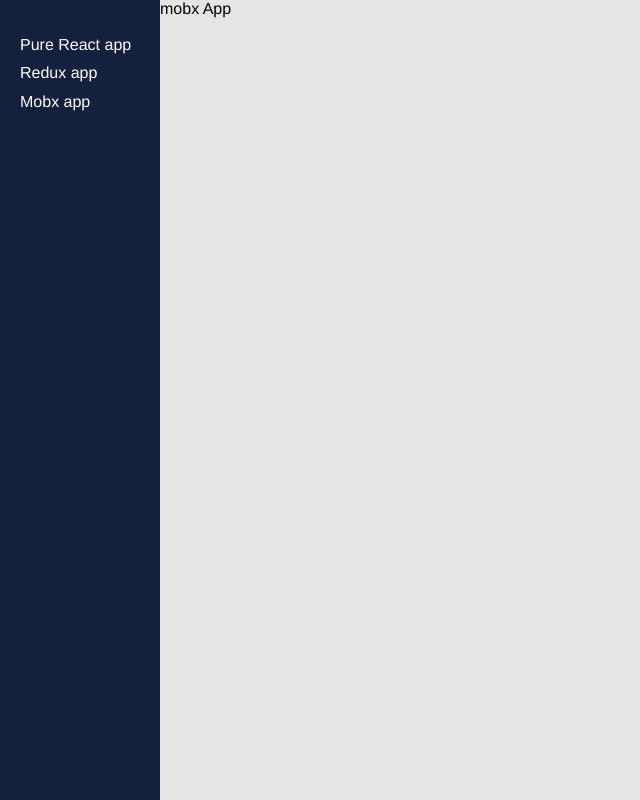
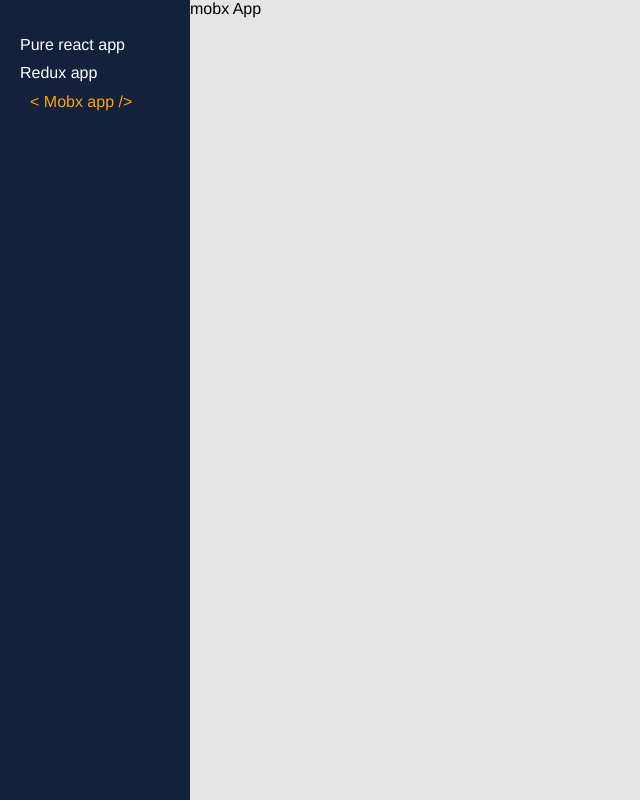
Before and after one commit to vovkvlad/ui-directory, a React app: page /mobx in a window 1280 px wide. Shown: the whole page, without its empty margins (0-640 px from the left). Built offline with nearby package versions, Linux system fonts and the light colour scheme.

Commit message:
Added some stylings to global nv

```diff
--- a/src/AppLayout/AppLayout.js
+++ b/src/AppLayout/AppLayout.js
@@ -1,7 +1,7 @@
 import React, { Component } from 'react';
 import {
   Route,
-  Link
+  NavLink
 } from 'react-router-dom'
 
 import SideNav from './SideNav';
@@ -17,14 +17,30 @@ export default class AppLayout extends Component {
     return (
       <div className={styles.container}>
         <SideNav>
-          <Link to="/">Pure React app</Link>
-          <Link to="/redux">Redux app</Link>
-          <Link to="/mobx">Mobx app</Link>
+          <NavLink
+            exact={true}
+            to="/"
+            activeClassName={styles.activeSideNavLink}
+            className={styles.sideNavLink}>
+            Pure react app
+          </NavLink>
+          <NavLink
+            to="/redux"
+            activeClassName={styles.activeSideNavLink}
+            className={styles.sideNavLink}>
+            Redux app
+          </NavLink>
+          <NavLink
+            to="/mobx"
+            activeClassName={styles.activeSideNavLink}
+            className={styles.sideNavLink}>
+            Mobx app
+          </NavLink>
         </SideNav>
         <MainContainer>
           <Route exact path="/" component={reactApp}/>
-          <Route exact path="/redux" component={reduxApp}/>
-          <Route exact path="/mobx" component={mobxApp}/>
+          <Route path="/redux" component={reduxApp}/>
+          <Route path="/mobx" component={mobxApp}/>
         </MainContainer>
       </div>
     );
--- a/src/AppLayout/AppLayout.scss
+++ b/src/AppLayout/AppLayout.scss
@@ -12,7 +12,7 @@
 
 .sideNav {
   flex-shrink:0;
-  flex-basis: 120px;
+  flex-basis: 150px;
   padding: 20px;
 
   background: $deepBlue;
@@ -23,12 +23,26 @@
   padding-left: 0;
 }
 
-.sideNavLink {
+.sideNavLinkElement {
   margin-bottom: 10px;
+}
 
-  a{
-    color: $white;
-    text-decoration: none;
+.sideNavLink{
+  color: $white;
+  text-decoration: none;
+  transition: all 500ms ease;
+}
+
+.activeSideNavLink{
+  color: orange;
+  margin-left: 10px;
+
+  &::before{
+     content: "< "
+   }
+
+  &::after{
+    content: " />"
   }
 }
 
--- a/src/AppLayout/SideNav.js
+++ b/src/AppLayout/SideNav.js
@@ -14,7 +14,7 @@ export default class SideNav extends Component {
               return (
                 <li
                   key={index}
-                  className={styles.sideNavLink}
+                  className={styles.sideNavLinkElement}
                 >
                   {child}
                 </li>
```
